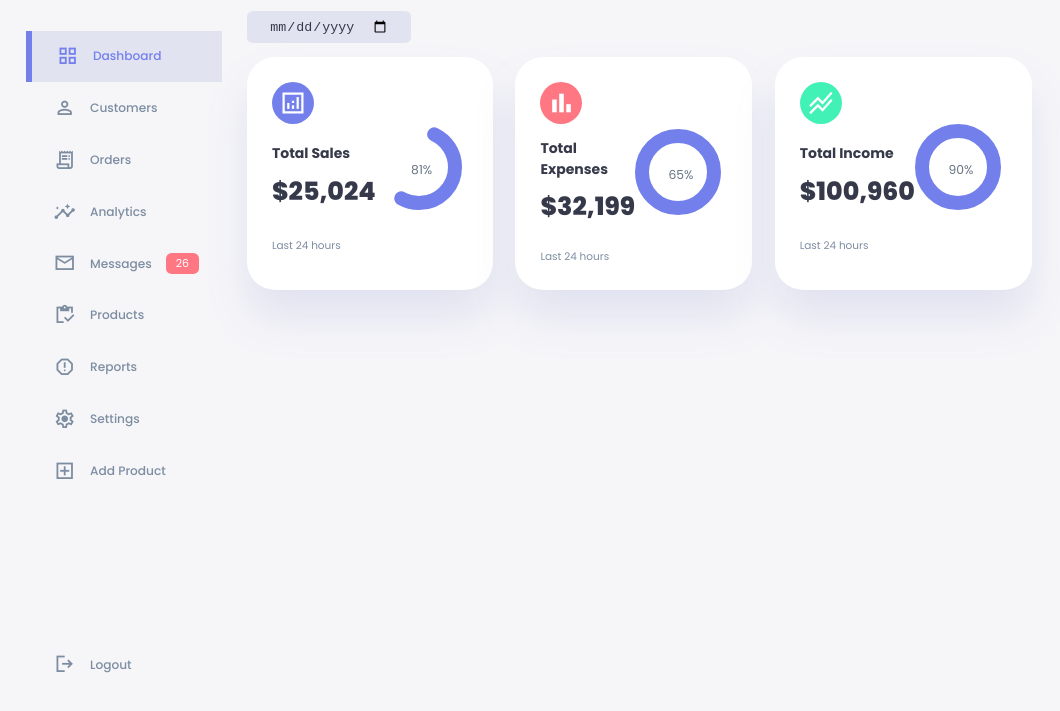
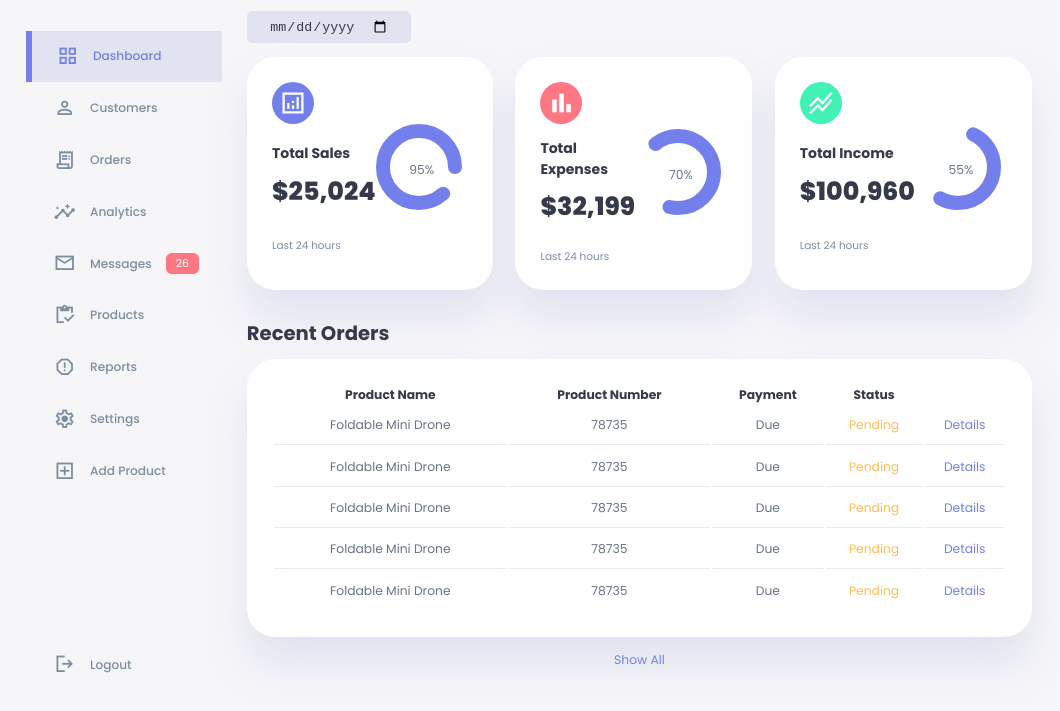
Before and after one commit to oliverlee96/Admin_Dashboard, a plain HTML site: page index.html in a window 1280 px wide. Shown: the part 61-772 px from the top of the page, without its empty margins (0-1060 px from the left). Drawn offline with nearby package versions, Linux system fonts and the light colour scheme.

Commit message:
recent orders elements

```diff
--- a/index.html
+++ b/index.html
@@ -94,7 +94,7 @@
                                     <circle cx="38" cy="38" r="36"></circle>
                                 </svg>
                                 <div class="number">
-                                    <p>81%</p>
+                                    <p>95%</p>
                                 </div>
                             </div>
                         </div>
@@ -116,7 +116,7 @@
                                     <circle cx="38" cy="38" r="36"></circle>
                                 </svg>
                                 <div class="number">
-                                    <p>65%</p>
+                                    <p>70%</p>
                                 </div>
                             </div>
                         </div>
@@ -137,13 +137,66 @@
                                     <circle cx="38" cy="38" r="36"></circle>
                                 </svg>
                                 <div class="number">
-                                    <p>90%</p>
+                                    <p>55%</p>
                                 </div>
                             </div>
                         </div>
                         <small class="text-muted">Last 24 hours</small>
                     </div>
                 </div>
+                <!-- END OF INSIGHTS-->
+
+                <div class="recent-orders">
+                    <h2>Recent Orders</h2>
+                    <table>
+                        <thead>
+                            <tr>
+                                <th>Product Name</th>
+                                <th>Product Number</th>
+                                <th>Payment</th>
+                                <th>Status</th>
+                            </tr>
+                        </thead>
+                        <tbody>
+                            <tr>
+                                <td>Foldable Mini Drone</td>
+                                <td>78735</td>
+                                <td>Due</td>
+                                <td class="warning">Pending</td>
+                                <td class="primary">Details</td>
+                            </tr>
+                            <tr>
+                                <td>Foldable Mini Drone</td>
+                                <td>78735</td>
+                                <td>Due</td>
+                                <td class="warning">Pending</td>
+                                <td class="primary">Details</td>
+                            </tr>
+                            <tr>
+                                <td>Foldable Mini Drone</td>
+                                <td>78735</td>
+                                <td>Due</td>
+                                <td class="warning">Pending</td>
+                                <td class="primary">Details</td>
+                            </tr>
+                            <tr>
+                                <td>Foldable Mini Drone</td>
+                                <td>78735</td>
+                                <td>Due</td>
+                                <td class="warning">Pending</td>
+                                <td class="primary">Details</td>
+                            </tr>
+                            <tr>
+                                <td>Foldable Mini Drone</td>
+                                <td>78735</td>
+                                <td>Due</td>
+                                <td class="warning">Pending</td>
+                                <td class="primary">Details</td>
+                            </tr>
+                        </tbody>
+                    </table>
+                    <a href="#">Show All</a>
+                </div>
             </main>
         </div>
     </body>
--- a/styles.css
+++ b/styles.css
@@ -315,12 +315,12 @@ main .insights .sales svg circle {
     stroke-dasharray: 200;
 }
 
-main .insights .sales svg circle {
-    stroke-dashoffset: 20;
+main .insights .expenses svg circle {
+    stroke-dashoffset: 15;
     stroke-dasharray: 80;
 }
 
-main .insights .sales svg circle {
+main .insights .income svg circle {
     stroke-dashoffset: 35;
     stroke-dasharray: 110;
 }
@@ -340,3 +340,44 @@ main .insights small {
     margin-top: 1.6rem;
     display: block;
 }
+
+/* --- RECENT ORDERS --- */
+
+main .recent-orders {
+    margin-top: 2rem;
+}
+
+main .recent-orders h2 {
+    margin-bottom: 0.8rem;
+}
+
+main .recent-orders table {
+    background: var(--color-white);
+    width: 100%;
+    border-radius: var(--card-border-radius);
+    padding: var(--card-padding);
+    text-align: center;
+    box-shadow: var(--box-shadow);
+    transform: all 300ms ease;
+}
+
+main .recent-orders table:hover {
+    box-shadow: none;
+}
+
+main table tbody td {
+    height: 2.8rem;
+    border-bottom: 1px solid var(--color-light);
+    color: var(--color-dark-variant);
+}
+
+main table tbody tr:last-child td{
+    border: none;
+}
+
+main .recent-orders a {
+    text-align: center;
+    display: block;
+    margin: 1rem auto;
+    color: var(--color-primary);
+}
```
